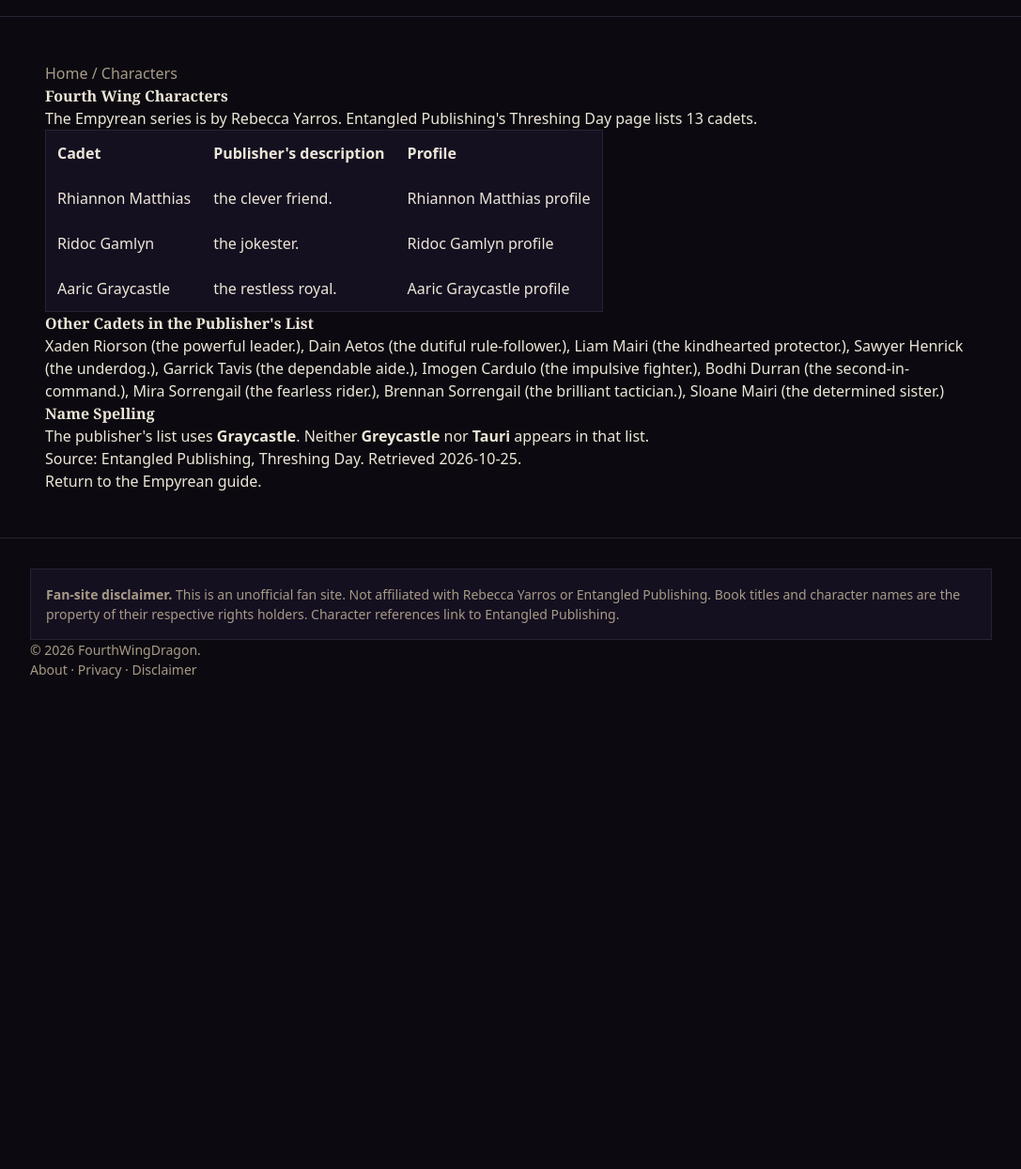
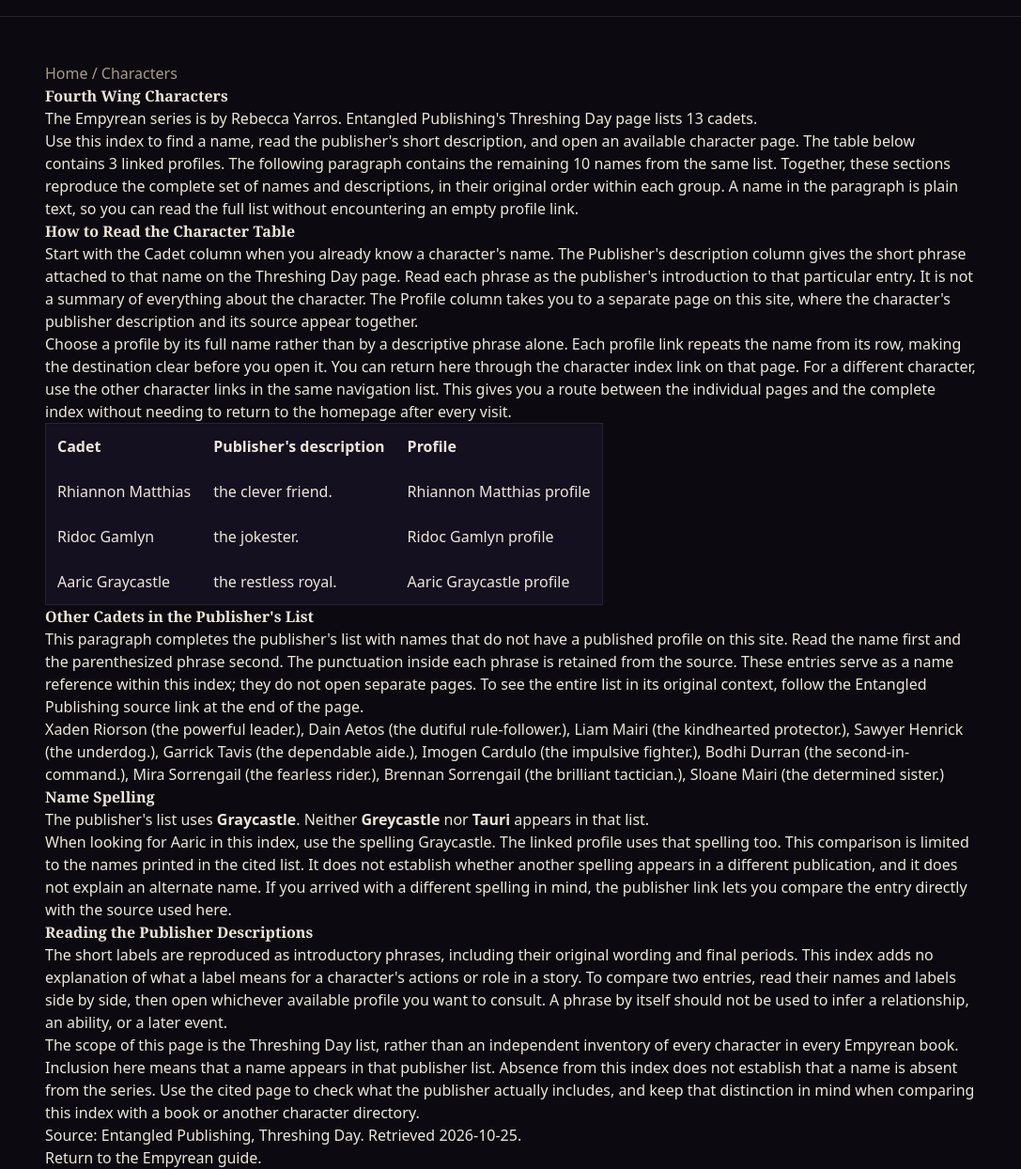
Before and after one commit to bluescorpio/fourthwingdragon, an Astro site: page /fourth-wing-characters in a window 1280 px wide. Shown: the part 56-1300 px from the top of the page at 94% size, without its empty margins (96-1183 px from the left). Before the commit the page ends 811 px from the top, so only its background shows below. Built offline with nearby package versions, Linux system fonts and the light colour scheme; Astro itself is replaced by a stand-in of ours.

Commit message:
content: expand character index with navigation and reading guidance

```diff
--- a/src/pages/fourth-wing-characters.astro
+++ b/src/pages/fourth-wing-characters.astro
@@ -15,6 +15,12 @@ const retrievedOn = '2026-10-25';
 <BaseLayout title="Fourth Wing Characters — Empyrean Cadet Names and Profiles" description="Browse the publisher's Fourth Wing cadet names and descriptions, with available character profiles, name spellings, and the original source." breadcrumbs={[{ name: 'Characters', href: '/fourth-wing-characters/' }]}>
   <h1>Fourth Wing Characters</h1>
   <p>The Empyrean series is by Rebecca Yarros. Entangled Publishing's <a href={PUBLISHER.threshingDay.url}>Threshing Day page</a> lists {CADET_COUNT} cadets.</p>
+  <p>Use this index to find a name, read the publisher's short description, and open an available character page. The table below contains {withProfiles.length} linked profiles. The following paragraph contains the remaining {withoutProfiles.length} names from the same list. Together, these sections reproduce the complete set of names and descriptions, in their original order within each group. A name in the paragraph is plain text, so you can read the full list without encountering an empty profile link.</p>
+  <section>
+    <h2>How to Read the Character Table</h2>
+    <p>Start with the Cadet column when you already know a character's name. The Publisher's description column gives the short phrase attached to that name on the Threshing Day page. Read each phrase as the publisher's introduction to that particular entry. It is not a summary of everything about the character. The Profile column takes you to a separate page on this site, where the character's publisher description and its source appear together.</p>
+    <p>Choose a profile by its full name rather than by a descriptive phrase alone. Each profile link repeats the name from its row, making the destination clear before you open it. You can return here through the character index link on that page. For a different character, use the other character links in the same navigation list. This gives you a route between the individual pages and the complete index without needing to return to the homepage after every visit.</p>
+  </section>
   {withProfiles.length > 0 && <table class="bordered">
     <thead><tr><th scope="col">Cadet</th><th scope="col">Publisher's description</th><th scope="col">Profile</th></tr></thead>
     <tbody>{withProfiles.map(({ cadet, profile }) => <tr>
@@ -25,11 +31,18 @@ const retrievedOn = '2026-10-25';
   </table>}
   {withoutProfiles.length > 0 && <section>
     <h2>Other Cadets in the Publisher's List</h2>
+    <p>This paragraph completes the publisher's list with names that do not have a published profile on this site. Read the name first and the parenthesized phrase second. The punctuation inside each phrase is retained from the source. These entries serve as a name reference within this index; they do not open separate pages. To see the entire list in its original context, follow the Entangled Publishing source link at the end of the page.</p>
     <p>{withoutProfiles.map((cadet, index) => <>{index > 0 ? ', ' : ''}{cadet.name}{cadet.publisherLabel && <> ({cadet.publisherLabel})</>}</>)}</p>
   </section>}
   <section>
     <h2>Name Spelling</h2>
     <p>The publisher's list uses <strong>Graycastle</strong>. Neither <strong>Greycastle</strong> nor <strong>Tauri</strong> appears in that list.</p>
+    <p>When looking for Aaric in this index, use the spelling Graycastle. The linked profile uses that spelling too. This comparison is limited to the names printed in the cited list. It does not establish whether another spelling appears in a different publication, and it does not explain an alternate name. If you arrived with a different spelling in mind, the publisher link lets you compare the entry directly with the source used here.</p>
+  </section>
+  <section>
+    <h2>Reading the Publisher Descriptions</h2>
+    <p>The short labels are reproduced as introductory phrases, including their original wording and final periods. This index adds no explanation of what a label means for a character's actions or role in a story. To compare two entries, read their names and labels side by side, then open whichever available profile you want to consult. A phrase by itself should not be used to infer a relationship, an ability, or a later event.</p>
+    <p>The scope of this page is the Threshing Day list, rather than an independent inventory of every character in every Empyrean book. Inclusion here means that a name appears in that publisher list. Absence from this index does not establish that a name is absent from the series. Use the cited page to check what the publisher actually includes, and keep that distinction in mind when comparing this index with a book or another character directory.</p>
   </section>
   <p>Source: <a href={PUBLISHER.threshingDay.url}>Entangled Publishing, Threshing Day</a>. Retrieved <time datetime={retrievedOn}>{retrievedOn}</time>.</p>
   <p>Return to the <a href="/">Empyrean guide</a>.</p>
```
